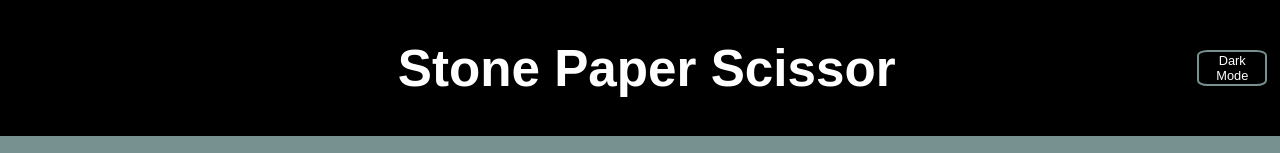
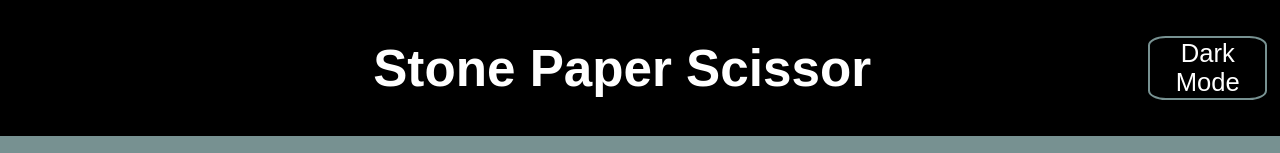
Before and after one commit to Viveksapra3/Stone-Paper-Scissor, a plain HTML site: page index.html in a window 1280 px wide. Shown: the top 153 px of the page. Drawn offline with Linux system fonts and the light colour scheme.

Commit message:
Update styles.css

```diff
--- a/styles.css
+++ b/styles.css
@@ -8,7 +8,7 @@ h1{
     margin:0;
 }
 button{
-    font-size: 1vw;
+    font-size: 1em;
 }
 /* Header CSS */
 .header{
```
